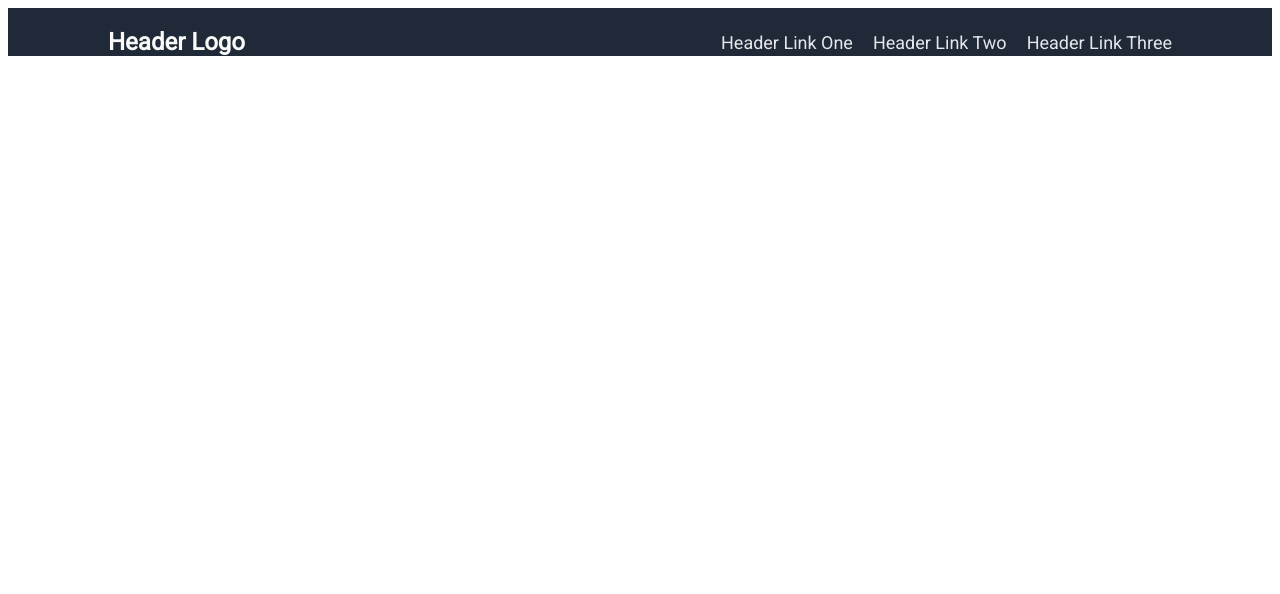
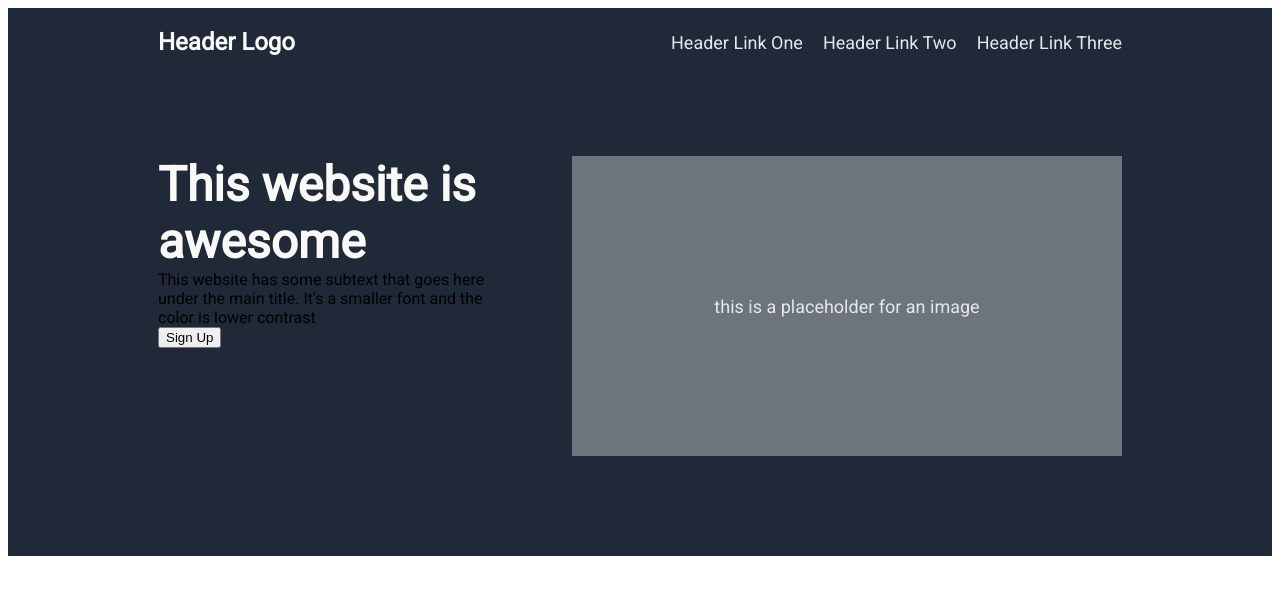
Before and after one commit to TheA3ther/odin-landing-page, a plain HTML site: page index.html in a window 1280 px wide. Drawn offline with Linux system fonts and the light colour scheme.

Commit message:
Add image placeholder and some css to section one

```diff
--- a/index.html
+++ b/index.html
@@ -29,11 +29,19 @@
 
         <!-- Section 1 -->
         <div class="container one">
-            <div class="container">
-
+            <div class="container hero-section">
+                <div class="container hero-text">
+                    This website is awesome
+                </div>
+                <div class="container hero-subtext">
+                    This website has some subtext that goes here under the main title. It's a smaller font and the color is lower contrast
+                </div>
+                <div class="container signup-button">
+                    <button type="button">Sign Up</button>
+                </div>
             </div>
-            <div class="container">
-
+            <div class="container image">
+                this is a placeholder for an image
             </div>
         </div>
 
@@ -57,6 +65,16 @@
             </div>
         </div>
 
+        <!-- Section 3 -->
+        <div class="container four">
+            <div class="container">
+
+            </div>
+            <div class="container">
+
+            </div>
+        </div>
+
         <!-- Footer -->
         <div class="footer">
             <div class="copyright">
--- a/style.css
+++ b/style.css
@@ -1,12 +1,15 @@
 body {
+    min-width: 1200px;
     font-family: "Roboto";
     display: flex;
     flex-direction: column;
 }
 
 body > * {
-    padding: 0 100px;
+    padding: 0 150px;
 }
+
+/* css for header */
 
 .header {
     padding-top: 20px;
@@ -37,3 +40,40 @@ body > * {
 li {
     flex-shrink: 0;
 }
+
+/* css for sections */
+
+.container {
+    display: flex;
+}
+
+/* css for section 1 */
+
+.container.one {
+    background-color: rgba(31,41,55,255);
+    padding-top: 100px;
+    padding-bottom: 100px;
+    justify-content: space-between;
+    gap: 50px;
+}
+.one .hero-section {
+    flex-direction: column;
+}
+
+.one .hero-text{
+    font-size: 48px;
+    font-weight: 800;
+    color: #F9FAF8;
+
+}
+
+.one .image {
+    justify-content: center;
+    align-items: center;
+    font-size: 18px;
+    color: #E5E7EB;
+    background-color: rgba(109,116,125,255);
+    width: 550px;
+    height: 300px;
+    flex: 0 0 auto;
+}
```
